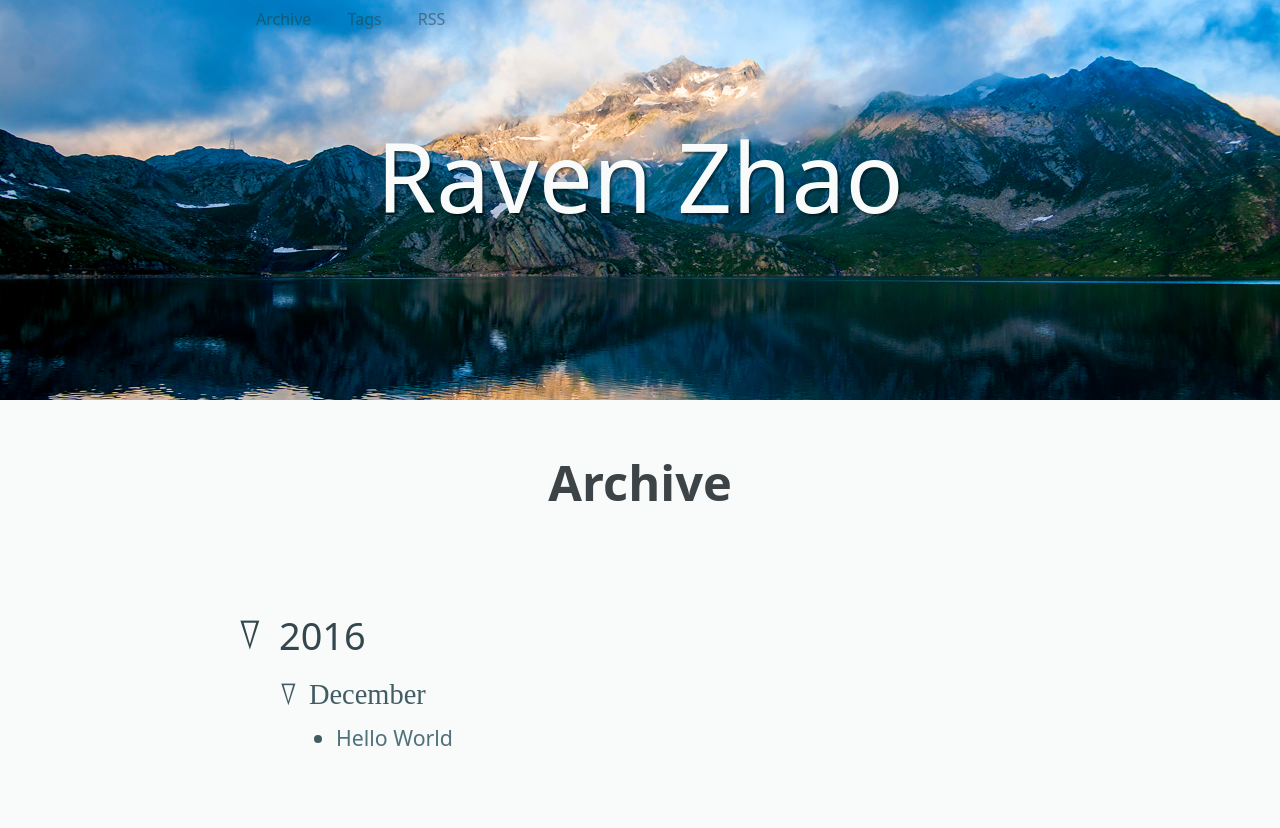
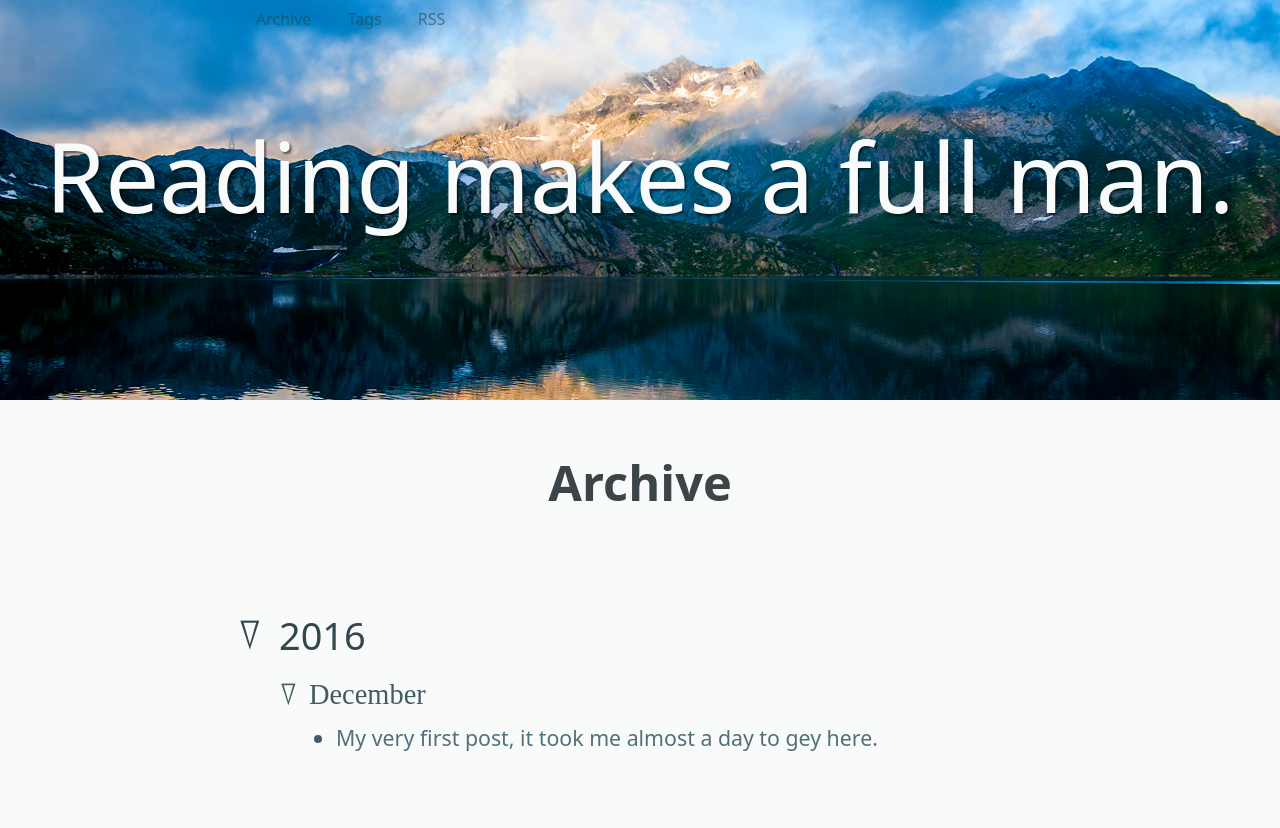
Before and after one commit to Jucjiaswiss/jucjiaswiss.github.io, a plain HTML site: page archives/index.html in a window 1280 px wide. Shown: the top 828 px of the page. Drawn offline with Linux system fonts and the light colour scheme; a web font is replaced by a local one.

Commit message:
Site updated: 2016-12-03 19:37:39

```diff
--- a/archives/index.html
+++ b/archives/index.html
@@ -5,10 +5,10 @@
 	<meta charset="utf-8">
 	<meta name="viewport" content="width=device-width, initial-scale=1, maximum-scale=1">
 	<meta name="theme-color" content="#33474d">
-	<title>Raven Zhao</title>
+	<title>Reading makes a full man.</title>
 	<link rel="stylesheet" href="/css/style.css" />
 
-      <link rel="alternate" href="/atom.xml" title="Raven Zhao" type="application/atom+xml">
+      <link rel="alternate" href="/atom.xml" title="Reading makes a full man." type="application/atom+xml">
 
 
 </head>
@@ -25,7 +25,7 @@
 				<a href="/atom.xml" class="header__link">RSS</a>
 
 		</nav>
-		<h1 class="header__title"><a href="/">Raven Zhao</a></h1>
+		<h1 class="header__title"><a href="/">Reading makes a full man.</a></h1>
 		<h2 class="header__subtitle"></h2>
 	</header>
 
@@ -47,7 +47,7 @@
 						<span>December</span>
 						<ul>
 
-								<li class="archive__entry"><a href="/2016/12/03/hello-world/">Hello World</a></li>
+								<li class="archive__entry"><a href="/2016/12/03/hello-world/">My very first post, it took me almost a day to gey here.</a></li>
 
 						</ul>
 					</li>
```
Also changed, not shown: 2016/12/03/hello-world/index.html (+4 -4 lines), archives/2016/12/index.html (+4 -4 lines), archives/2016/index.html (+4 -4 lines), index.html (+4 -4 lines).
